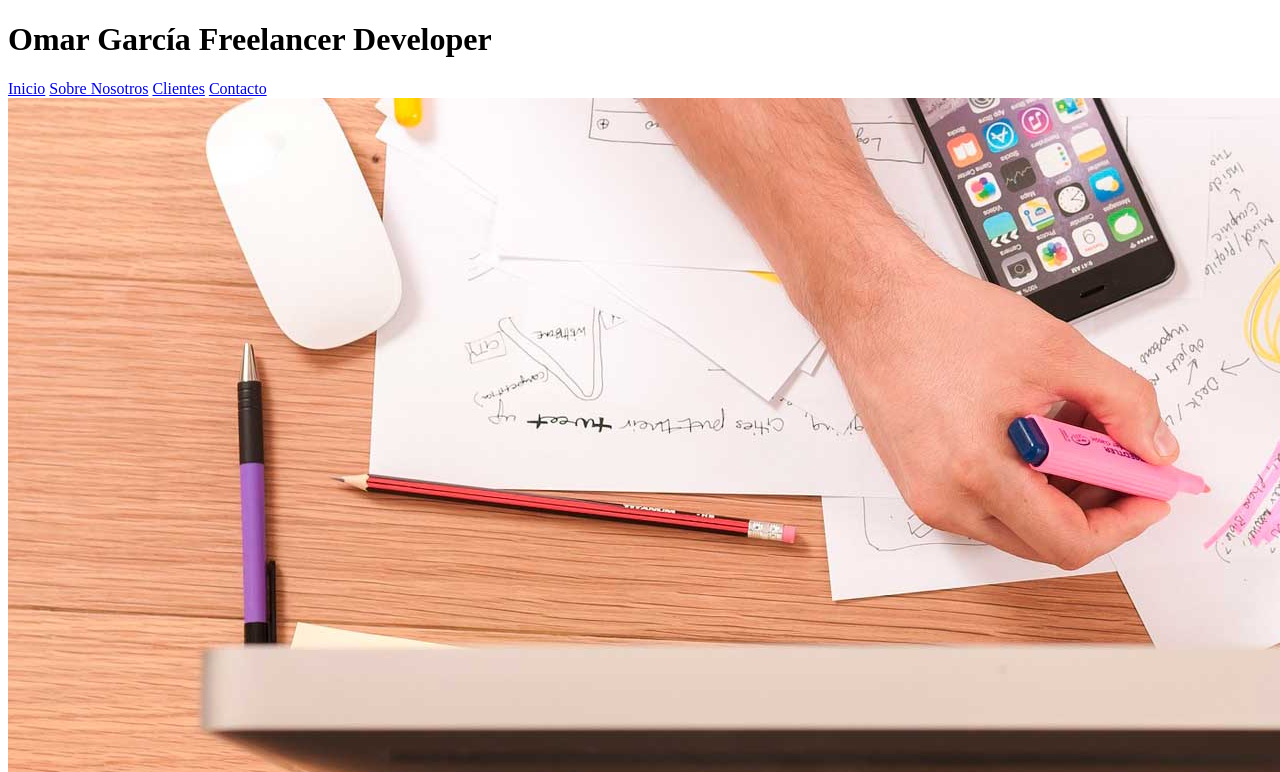
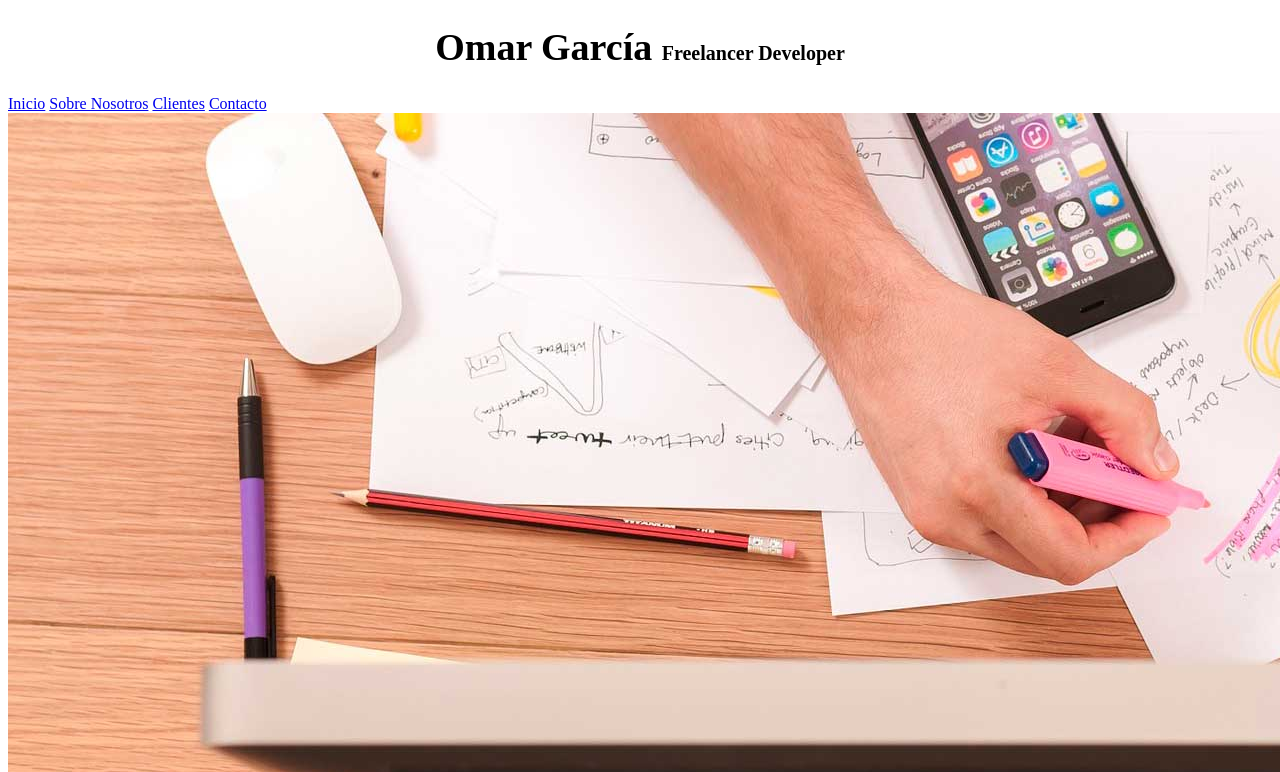
Before and after one commit to Omar0511/freelancer, a plain HTML site: page index.html in a window 1280 px wide. Shown: the top 772 px of the page. Drawn offline with Linux system fonts and the light colour scheme.

Commit message:
Estilos a nuestro proyecto

```diff
--- a/css/styles.css
+++ b/css/styles.css
@@ -0,0 +1,22 @@
+/*
+    Con las líneas del HTML y BODY, ayudamos a que la medida del REM,
+    sea fácil de utilizar.
+    1 REM = 10PX
+*/
+
+html {
+    font-size: 62.5%;
+}
+
+body {
+    font-size: 16px;
+}
+
+h1 {
+    text-align: center;
+    font-size: 3.8rem;
+}
+
+span {
+    font-size: 2rem;
+}
--- a/index.html
+++ b/index.html
@@ -20,7 +20,7 @@
     -->
 
     <header>
-        <h1>Omar García Freelancer Developer</h1>
+        <h1>Omar García <span>Freelancer Developer</span> </h1>
     </header>
 
     <nav>
```
